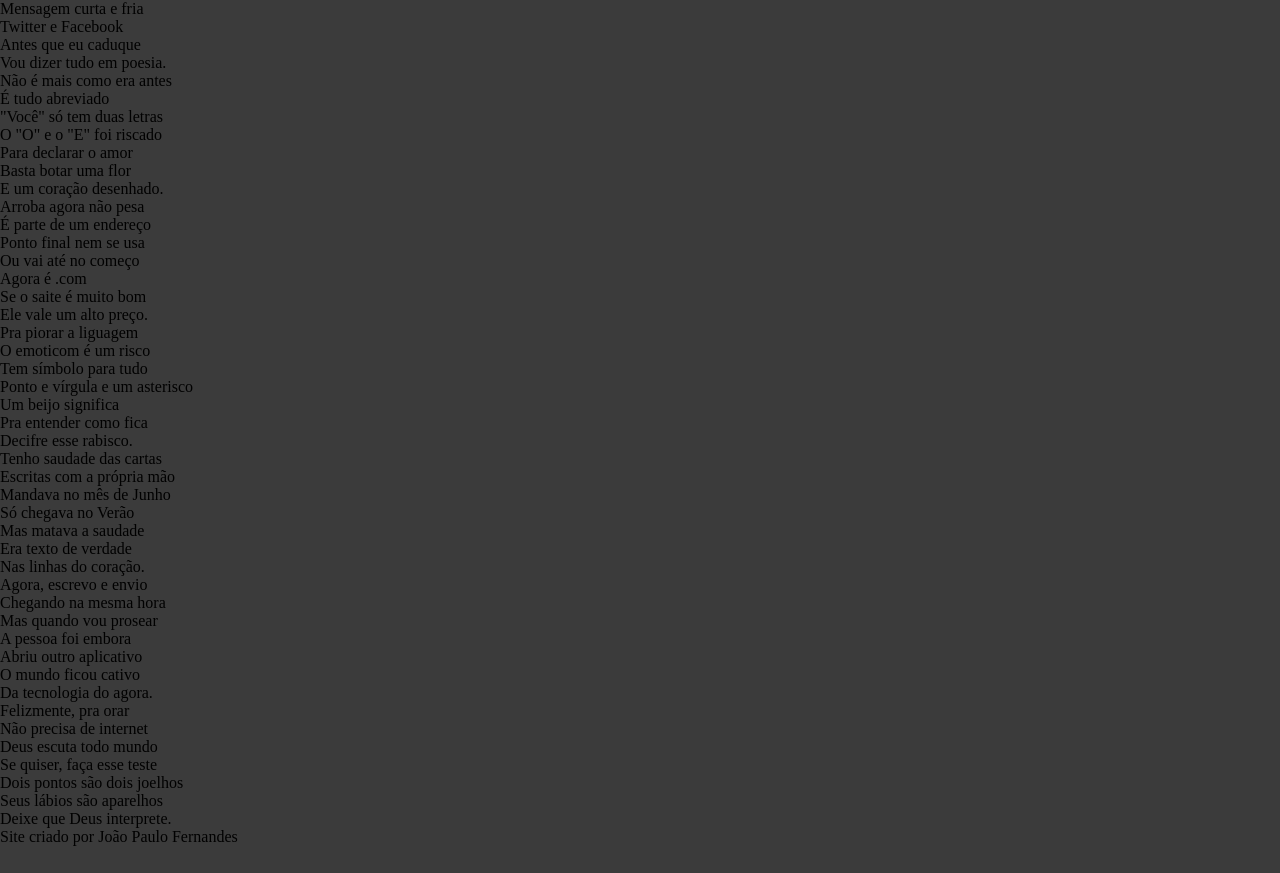
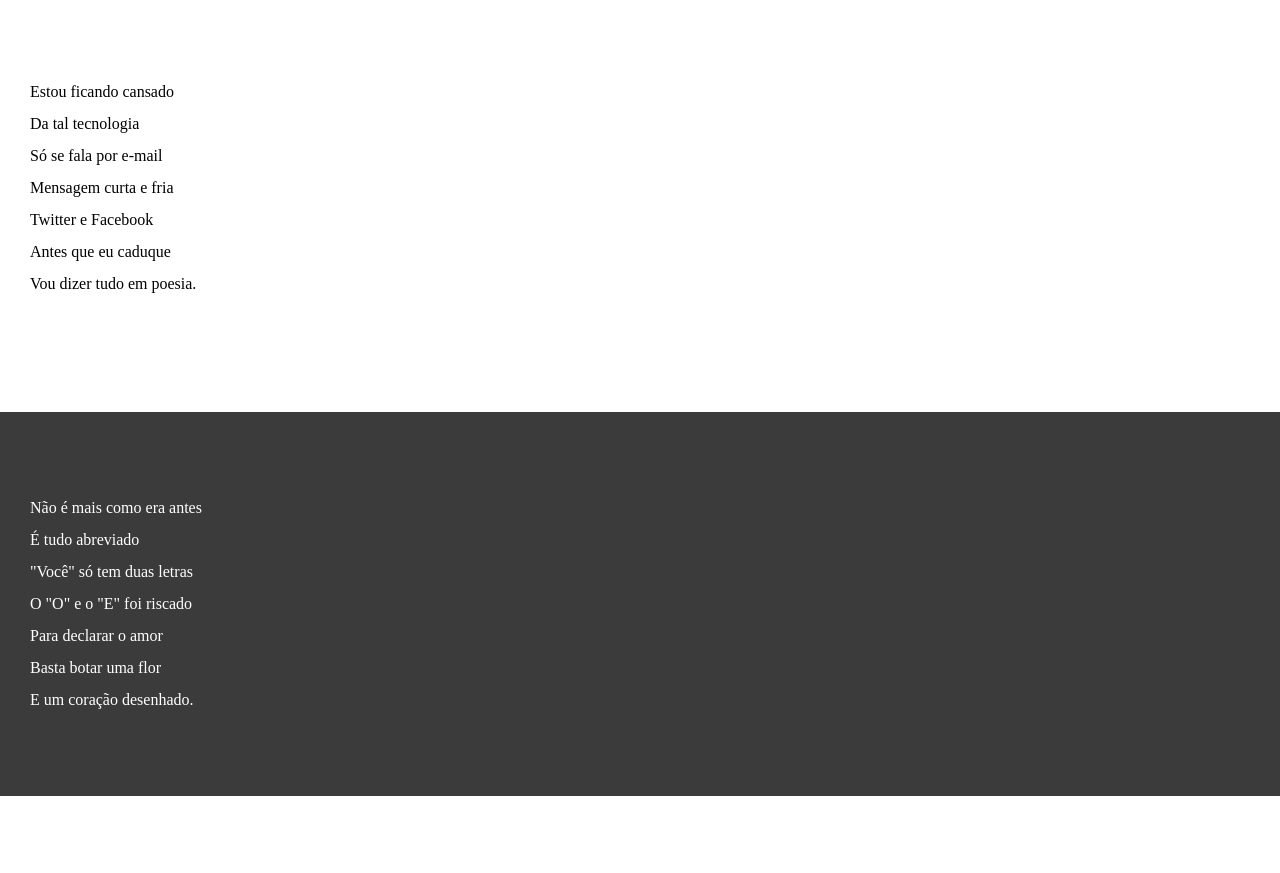
Before and after one commit to joaopauloffnogueira/html-css, a plain HTML site: page exercicios html/html e css/ex032 Cordel/index.html in a window 1280 px wide. Shown: the part 159-1032 px from the top of the page. Before the commit the page ends 1005 px from the top, so only its background shows below. Drawn offline with Linux system fonts and the light colour scheme.

Commit message:
Atualização

```diff
--- a/exercicios html/html e css/ex032 Cordel/estilo/style.css
+++ b/exercicios html/html e css/ex032 Cordel/estilo/style.css
@@ -1,5 +1,3 @@
-
-@charset "UTF-8";
 
 *{
     padding: 0;
@@ -8,7 +6,7 @@
 
 
 html, body{
-    background-color: rgb(59, 59, 59);
+    background-color: #3b3b3b;
     min-height: 100vh;
 }
 
@@ -22,3 +20,51 @@ header h1{
     padding-top: 50px;
     font-variant: small-caps;
 }
+
+header p {
+    padding-bottom: 50px;
+}
+
+header a, footer a {
+   color: #fff;
+   text-decoration: none;
+   font-weight: bolder;
+}
+
+header a:hover, footer a:hover {
+    text-decoration: underline;
+}
+
+section{
+    padding: 10vh;
+    padding-bottom: 10vh;
+    line-height: 2em;
+    padding-left: 30px;
+}
+
+section p{
+    padding-bottom: 2em;
+}
+
+section.dark{
+    background-color: #fff;
+    color: #000;
+}
+
+section.image{
+    background-color: #3b3b3b;
+    color: #fff;
+}
+
+section.image p{
+    background-color: #181818;
+    display: inline-block;
+}
+
+
+footer{
+    background-color: black;
+    color: #fff;
+    text-align: center;
+    padding: 10px;
+}
--- a/exercicios html/html e css/ex032 Cordel/index.html
+++ b/exercicios html/html e css/ex032 Cordel/index.html
@@ -18,7 +18,7 @@
 
     <main>
 
-        <section class="light">
+        <section class="dark">
             <p>
                 Estou ficando cansado<br>
                 Da tal tecnologia<br>
@@ -43,7 +43,7 @@
 
 
 
-        <section class="light">
+        <section class="dark">
             <p>
                 Arroba agora não pesa<br>
                 É parte de um endereço<br>
@@ -83,7 +83,7 @@
 
 
 
-        <section class="light">
+        <section class="dark ">
             <p>
                 Agora, escrevo e envio<br>
                 Chegando na mesma hora<br>
```
